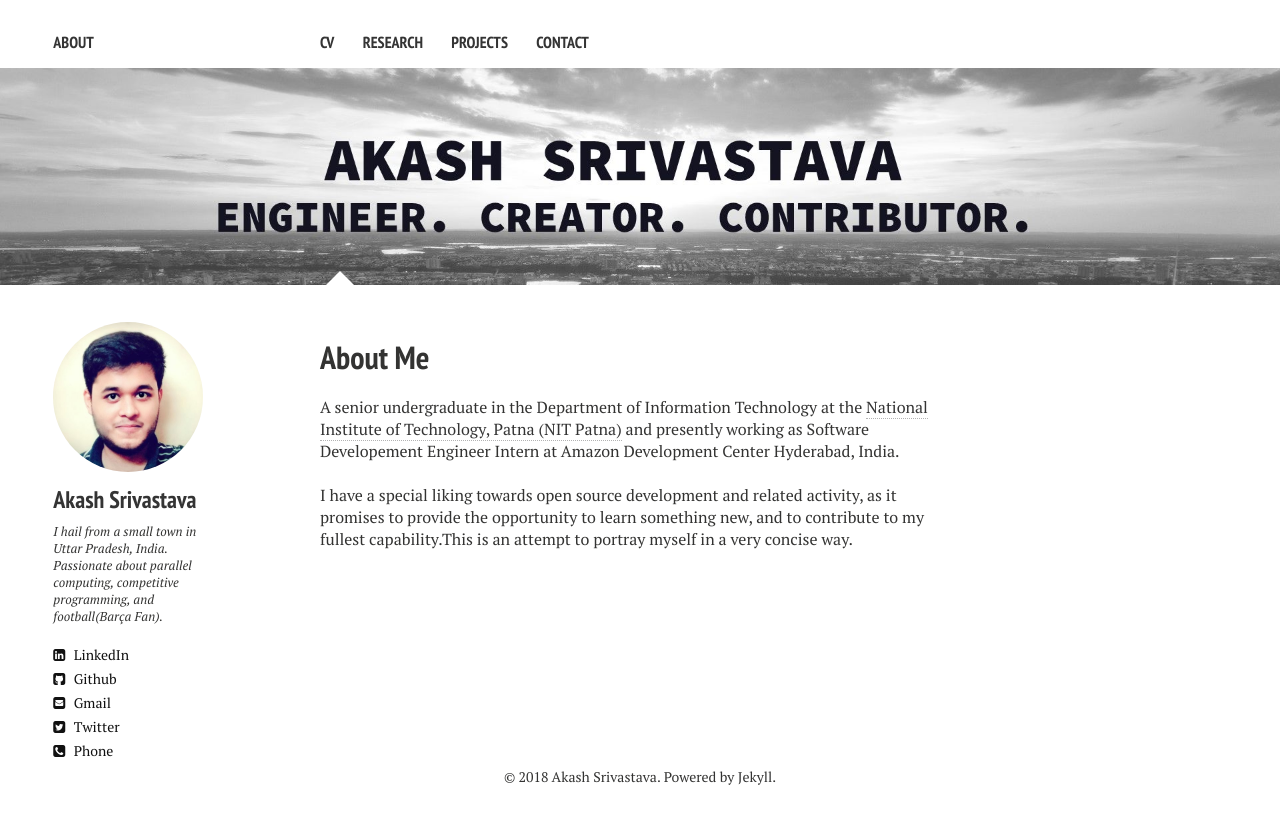
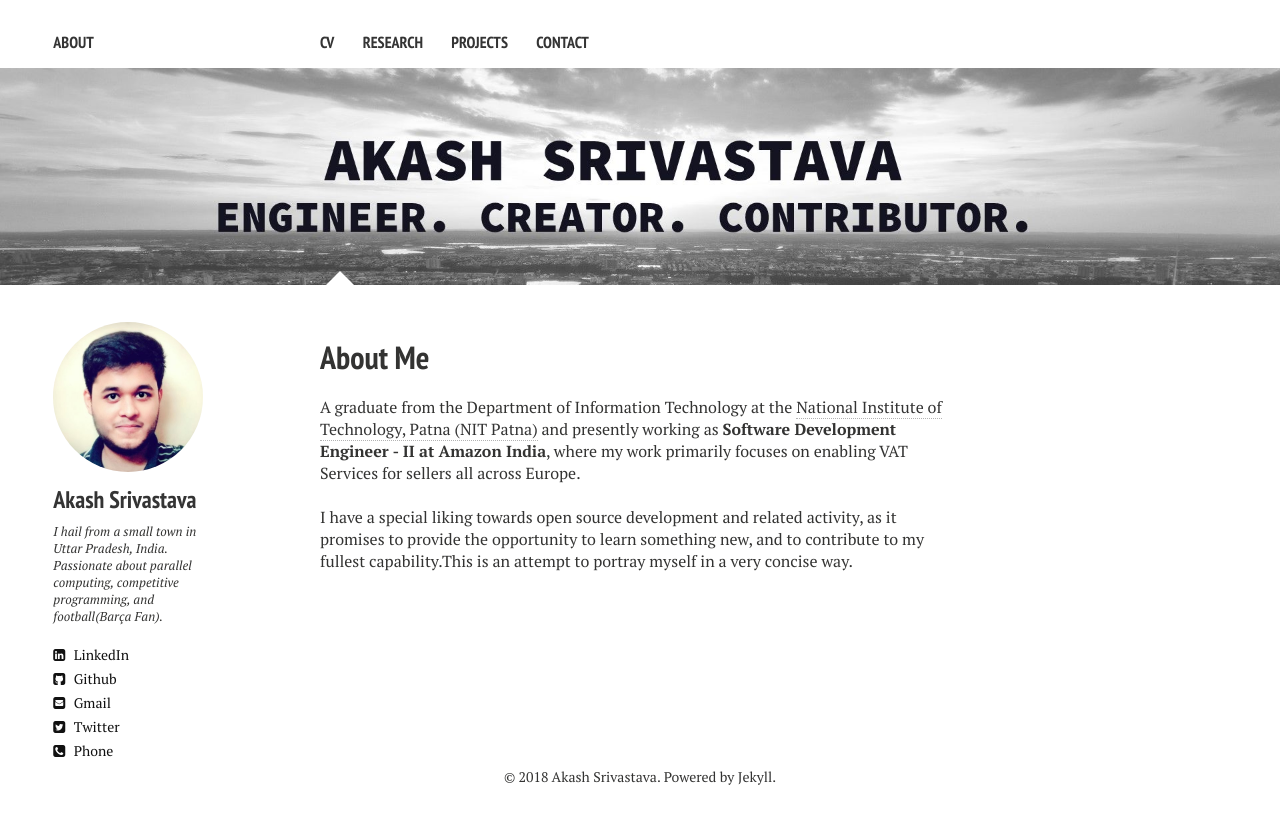
Before and after one commit to Akash1684/akash1684.github.io, a Jekyll site: the page built from index.md, in a window 1280 px wide. Shown: the top 824 px of the page. Built offline with Jekyll 4.4.1, drawn with Linux system fonts in a browser that asks for light colours; nearby versions of some CDN libraries; comment, search, counter and statistics services are not loaded.

Commit message:
Added SDE-II details

```diff
--- a/index.md
+++ b/index.md
@@ -7,7 +7,7 @@
    feature: index.jpg
 ---
 
-A senior undergraduate in the Department of Information Technology at the <a href="http://nitp.ac.in/php/home.php" target="_blank">National Institute of Technology, Patna (NIT Patna)</a> and presently working as Software Developement Engineer Intern at Amazon Development Center Hyderabad, India.
+A graduate from the Department of Information Technology at the <a href="http://nitp.ac.in/php/home.php" target="_blank">National Institute of Technology, Patna (NIT Patna)</a> and presently working as **Software Development Engineer - II at Amazon India**, where my work primarily focuses on enabling VAT Services for sellers all across Europe.
 
 <br/>
 
```
